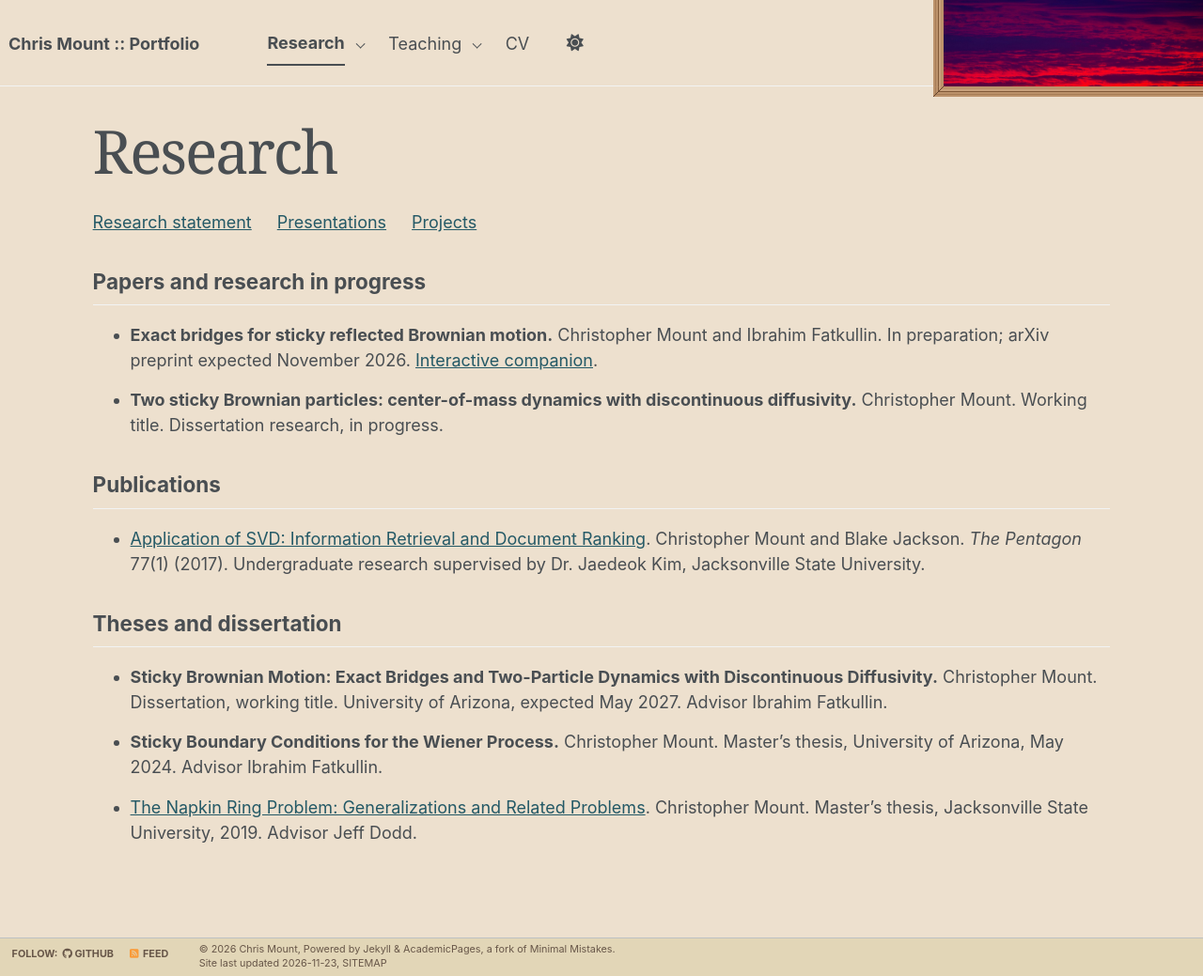
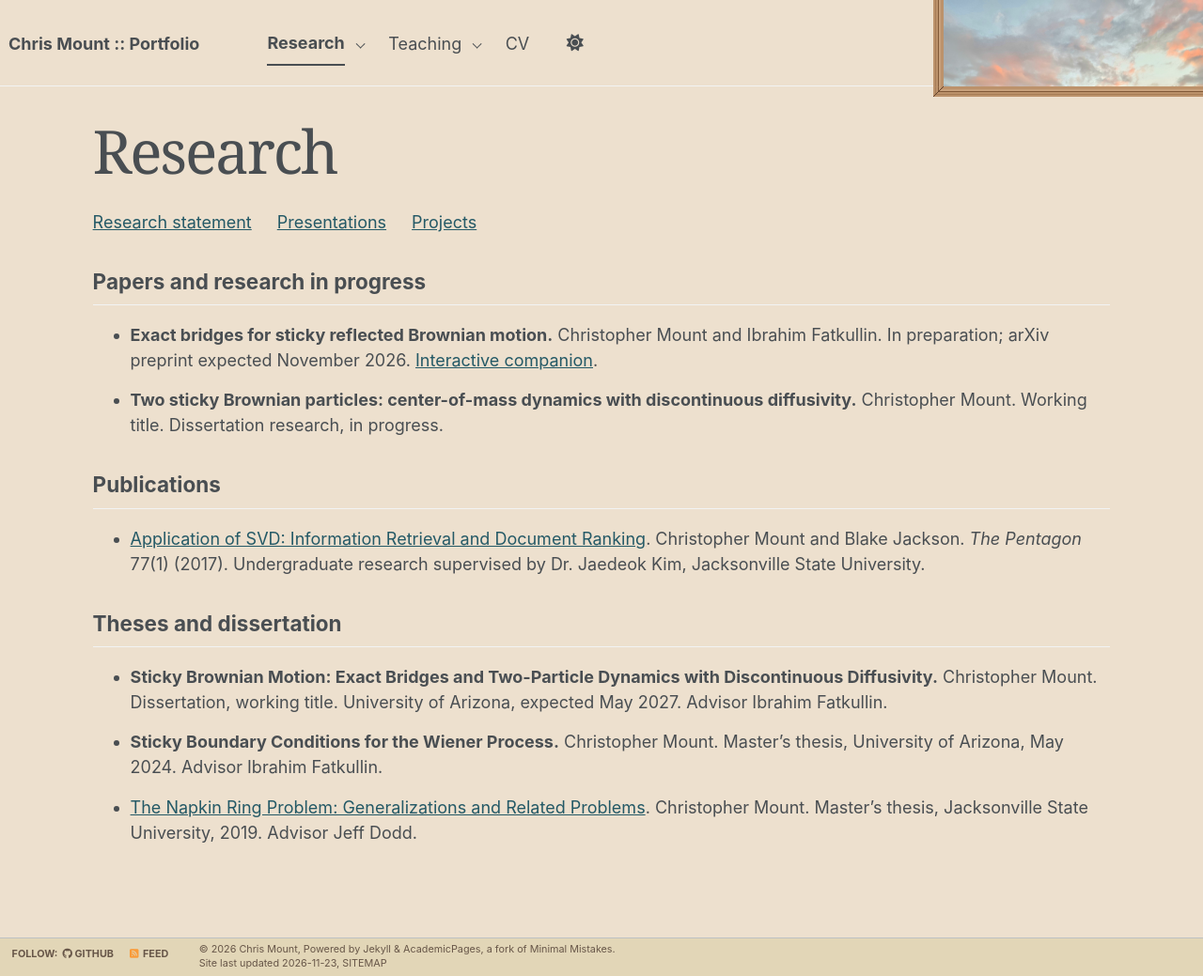
Before and after one commit to chris-mount-60/chris-mount-60.github.io, a Jekyll site: the page built from _pages/publications.html, in a window 1280 px wide and 1039 px high. Shown: the whole window at 94% size. Built offline with Jekyll 4.4.1, drawn with Linux system fonts in a browser that asks for light colours; a script bundle is joined from its source files by our own code; a style sheet for code colours, icons or effects is not loaded.

Commit message:
Update mountain image source to sunrise

```diff
--- a/_includes/research-landscape.html
+++ b/_includes/research-landscape.html
@@ -2,7 +2,7 @@
   <button class="mount-landscape" id="generate-ridge" type="button"
           aria-label="Generate a reflected Brownian mountain ridge"
           title="Click to generate a new mountain ridge">
-    <img id="mount-sunset" src="{{ '/images/research-sunset-crimson.jpg' | relative_url }}"
+    <img id="mount-sunset" src="{{ '/images/sunrise.jpg' | relative_url }}"
          alt="">
     <svg viewBox="0 0 960 400" preserveAspectRatio="none" aria-hidden="true">
       <defs>
```
